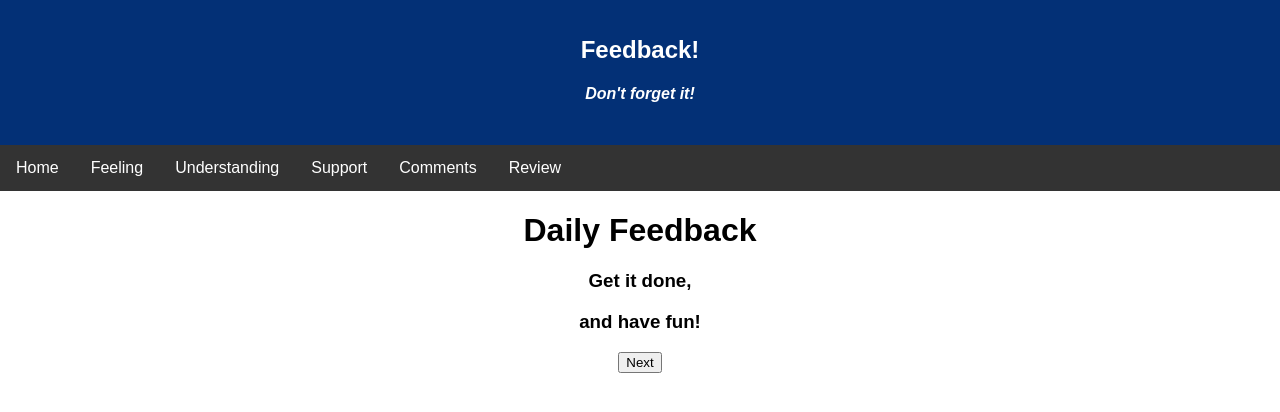
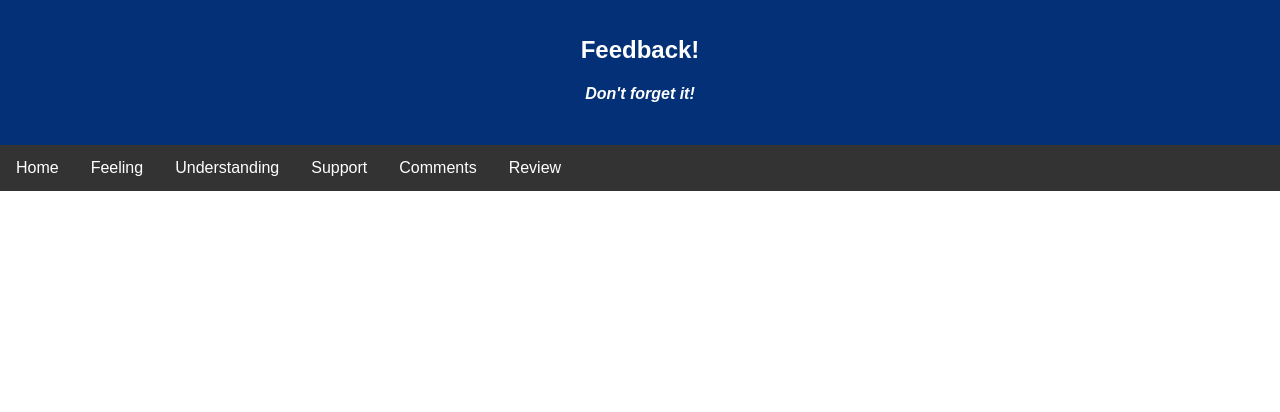
Before and after one commit to mlhershkovitz/redux-feedback-loop, a React (Create React App) app: page / in a window 1280 px wide. Shown: the top 412 px of the page. Built offline with nearby package versions, Linux system fonts and the light colour scheme.

Commit message:
tried to debug home link just removed

```diff
--- a/src/components/App/App.js
+++ b/src/components/App/App.js
@@ -6,7 +6,6 @@ import {HashRouter as Router, Route, Link} from 'react-router-dom';
 import { connect } from 'react-redux';
 
 //Import Routes
-import Home from '../Home/Home'
 import Feeling from '../Feeling/Feeling';
 import UnderstandingContent from '../UnderstandingContent/UnderstandingContent';
 import Support from '../Support/Support';
@@ -40,7 +39,7 @@ class App extends Component {
             <li><Link to="/comments">Comments</Link></li>
             <li><Link to="/review">Review</Link></li>
           </ul>
-          <Route path="/" component={Home} />
+          {/* <Route path="/" component={Home} /> */}
           <Route path="/feeling" component={Feeling} />
           <Route path="/understanding" component={UnderstandingContent} />
           <Route path="/support" component={Support} />
--- a/src/components/Home/Home.js
+++ b/src/components/Home/Home.js
@@ -1,40 +1,40 @@
-import React, { Component } from 'react';
-import { connect } from 'react-redux';
-import { Redirect } from 'react-router';
+// import React, { Component } from 'react';
+// import { connect } from 'react-redux';
+// import { Redirect } from 'react-router';
 
-class Home extends Component {
-  state = {
-    redirect: false,
-  }
+// class Home extends Component {
+//   state = {
+//     redirect: false,
+//   }
 
-  handleClick = () => {
-    console.log('button clicked');
-    this.setState({
-      ...this.state,
-      redirect: true,
-    })
-  }
+//   handleClick = () => {
+//     console.log('button clicked');
+//     this.setState({
+//       ...this.state,
+//       redirect: true,
+//     })
+//   }
 
-render() {
+// render() {
 
-  if (this.state.redirect) {
-    return < Redirect push to = '/feeling'/>
-  }
+//   if (this.state.redirect) {
+//     return < Redirect push to = '/feeling'/>
+//   }
 
-    return (
-        <div>
-          <h1>Daily Feedback</h1>
-          <h3>Get it done,</h3>
-          <h3>and have fun!</h3>
+//     return (
+//         <div>
+//           <h1>Daily Feedback</h1>
+//           <h3>Get it done,</h3>
+//           <h3>and have fun!</h3>
 
-          <button onClick={this.handleClick}>Next</button>
-      </div>
-    );
-  }
-}
+//           <button onClick={this.handleClick}>Next</button>
+//       </div>
+//     );
+//   }
+// }
 
-const mapReduxStateToProps = (reduxState) => {
-  return reduxState;
-};
+// const mapReduxStateToProps = (reduxState) => {
+//   return reduxState;
+// };
 
-export default connect(mapReduxStateToProps)(Home);
+// export default connect(mapReduxStateToProps)(Home);
```
